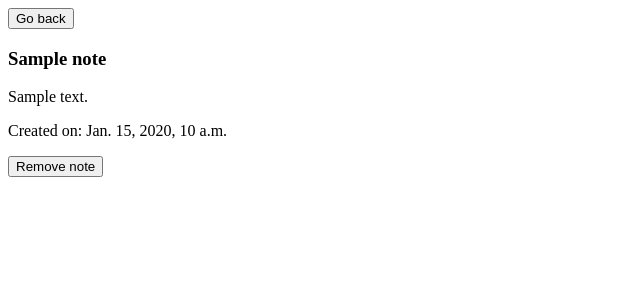
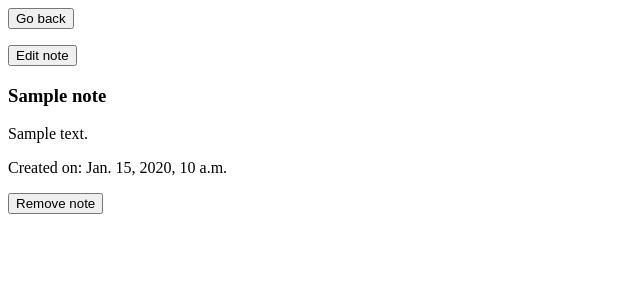
Before and after one commit to aleluc/NoteApp, a Django app: page /note/1/ in a window 1280 px wide. Shown: the top 300 px of the page, without its empty margins (0-640 px from the left). Run offline with Django 3.2, Linux system fonts and the light colour scheme; tables that the repository leaves empty hold one stand-in row (values such as "Sample post").

Commit message:
Added note editing feature

```diff
--- a/noteapp/noteapp/urls.py
+++ b/noteapp/noteapp/urls.py
@@ -9,4 +9,5 @@ urlpatterns = [
     path('note/<int:note_id>/', views.note_details, name='note'),
     path('add/', views.add_note, name='add_note'),
     path('remove/<int:note_id>/', views.remove_note, name='remove_note'),
+    path('edit/<int:note_id>/', views.edit_note, name='edit_note'),
 ]
--- a/noteapp/notes/templates/note_details.html
+++ b/noteapp/notes/templates/note_details.html
@@ -2,6 +2,10 @@
     <form action="{% url 'home' %}" method="GET">
         {% csrf_token %}
         <input name="go_back" type="submit" value="Go back">
+    </form>
+    <form action="{% url 'edit_note' note.id %}" method="GET">
+        {% csrf_token %}
+        <input name="edit" type="submit" value="Edit note">
     </form>
     <h3>{{ note.title }}</h3>
     <p>{{ note.content }}</p>
--- a/noteapp/notes/views.py
+++ b/noteapp/notes/views.py
@@ -47,3 +47,27 @@ def remove_note(request, note_id):
     return render(request, 'note_details.html', {
         'note': note,
     })
+
+def edit_note(request, note_id):
+    try:
+        note = Note.objects.get(id=note_id)
+        if request.method == "POST":
+            filled_form = AddNoteForm(request.POST)
+            if filled_form.is_valid():
+                title = filled_form.cleaned_data['title']
+                content = filled_form.cleaned_data['content']
+                note.title = title
+                note.content = content
+                note.save()
+                return redirect(f'/note/{note.id}/')
+    except Note.DoesNotExist:
+        raise Http404('Note does not exist')
+
+    form = AddNoteForm()
+    form.title = note.title
+    form.content = note.content
+
+    return render(request, 'edit_note.html', {
+        'form': form,
+        'note': note,
+    })
```
Also changed, not shown: noteapp/notes/templates/edit_note.html (added, +11 -0 lines).
